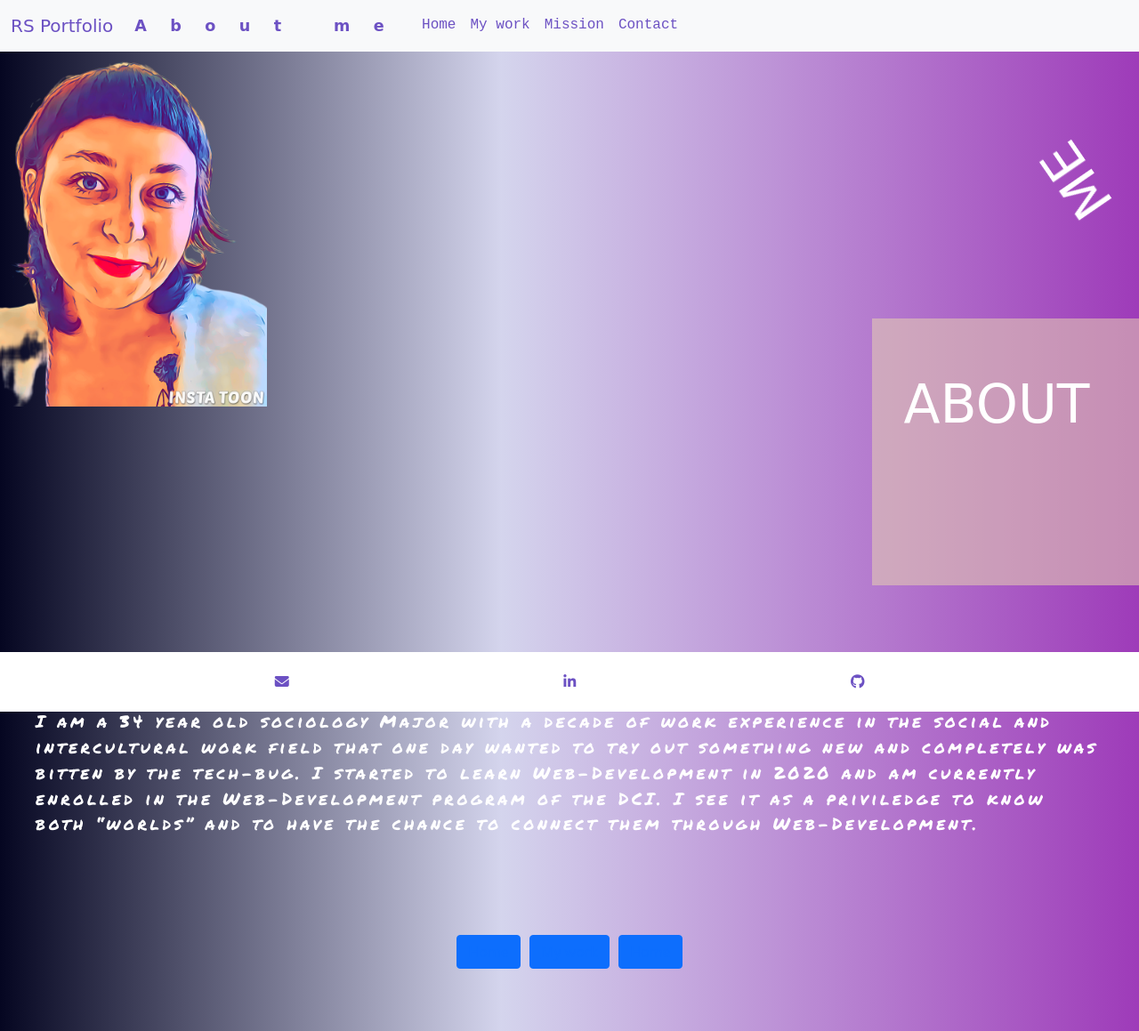
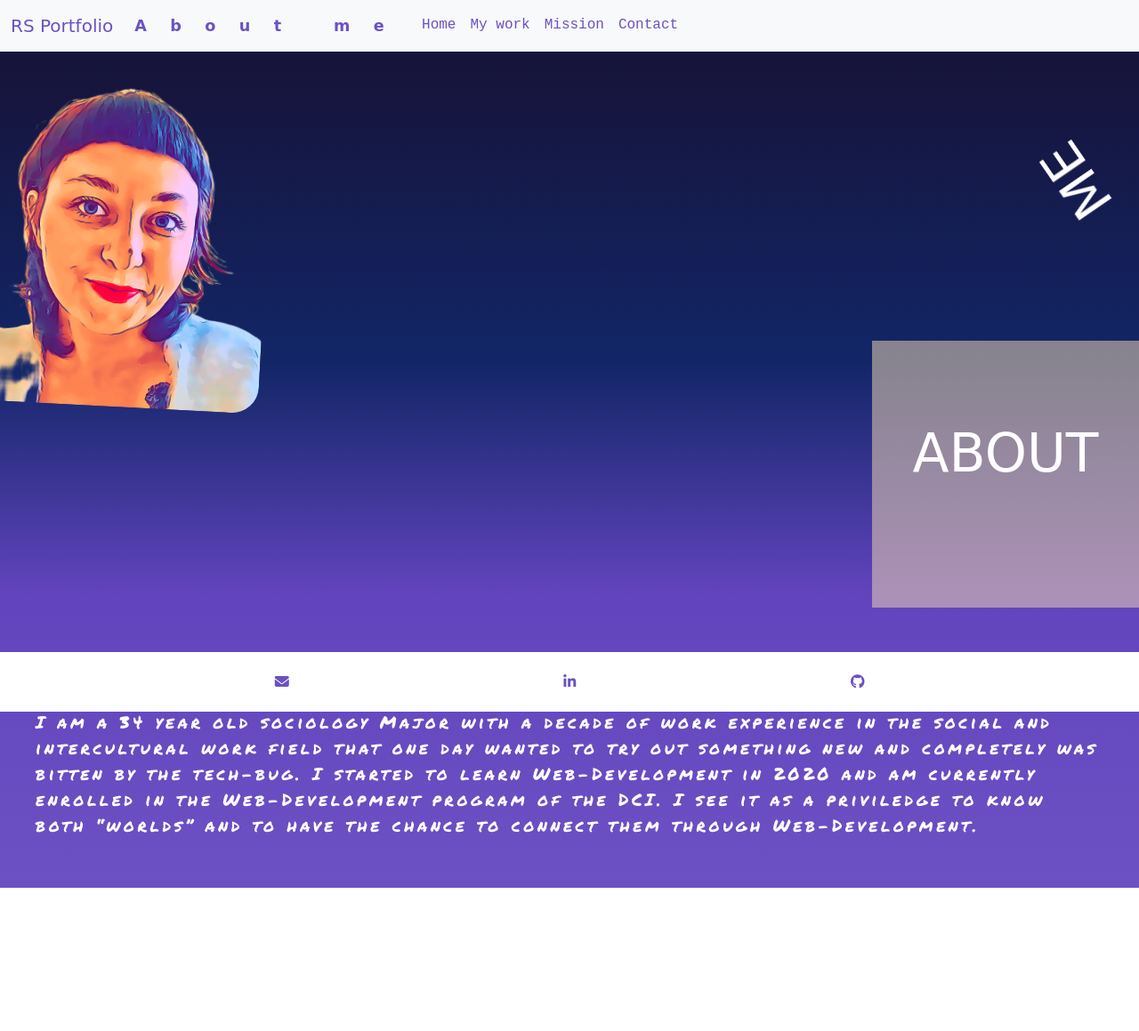
Before and after one commit to Reggie899/reggie899.github.io, a plain HTML site: page aboutme.html in a window 1280 px wide. Shown: the whole page at 89% size. After the commit the page ends 998 px from the top, so only its background shows below. Drawn offline with nearby package versions, Linux system fonts and the light colour scheme; a web font is replaced by a local one.

Commit message:
darker bg

```diff
--- a/aboutme.html
+++ b/aboutme.html
@@ -56,7 +56,7 @@
 
           <div class="roof">
   <div class="myImage">
-    <img  src="./meToon.png" width="300"> <!--src="profilbild.jpg"-->
+    <!-- <img  src="./meToon.png" width="250"> --src="profilbild.jpg"-->
   </div>
     <div class="about-animation">
     <h1><div class="about">ABOUT</div>
@@ -78,13 +78,7 @@
 I started to learn Web-Development in 2020 and  am currently enrolled in the Web-Development program of the DCI.  I see it as a priviledge to know both “worlds” and to have the chance to connect them through Web-Development.
 </p>
 </div>
-<div class="buttons">
-<button type="button" class="btn btn-primary"><a href="index.html">Home</a></button>
 
-<button type="button" class="btn btn-primary"><a href="mywork.html">My work</a></button>
-
-<button type="button" class="btn btn-primary"><a href="index.html">Home</a></button>
-</div>
 
 
 
--- a/style.css
+++ b/style.css
@@ -11,17 +11,24 @@
 }
 
 body {
-  background: rgb(5,6,33);
-background: linear-gradient(90deg, rgba(5,6,33,1) 0%, rgba(45,47,166,0.20211834733893552) 44%, rgba(158,59,185,1) 100%);
+
+  background: rgb(0,0,0);
+  background: linear-gradient(0deg, var(--primary-color) 0%, rgba(98,68,190,1) 33%, rgba(18,38,103,1) 59%, rgba(22,20,59,1) 92%);
+/*
+background: rgb(182,84,235);
+background: linear-gradient(0deg, rgba(182,84,235,1) 0%, rgba(98,68,190,1) 33%, rgba(18,38,103,1) 59%, rgba(22,20,59,1) 92%);
 
 
 
+  background: linear-gradient(90deg, rgba(5,6,33,1) 0%, rgba(8,8,37,0.20211834733893552) 44%, rgba(224,224,224,1) 100%);
+  /*background: rgb(5,6,33);
+background: linear-gradient(90deg, rgba(5,6,33,1) 0%, rgba(45,47,166,0.20211834733893552) 44%, rgba(158,59,185,1) 100%);
 
   /*background: rgb(10,15,140);
 background: linear-gradient(90deg, rgba(10,15,140,1) 0%, rgba(158,45,166,1) 56%, rgba(158,59,185,1) 100%);
   /*background: rgb(158,59,185);
-  /*background: linear-gradient(90deg, rgba(158,59,185,1) 0%, rgba(114,9,121,1) 35%, rgba(0,212,255,1) 100%);
-  /*background-color: var(--primary-color);*/
+  /*background: linear-gradient(90deg, rgba(158,59,185,1) 0%, rgba(114,9,121,1) 35%, rgba(0,212,255,1) 100%);*/
+ /* background-color: var(--primary-color);*/
 }
 
 .wrapper {
@@ -34,7 +41,10 @@ background: linear-gradient(90deg, rgba(10,15,140,1) 0%, rgba(158,45,166,1) 56%,
   font-family: 'Rock 3D', cursive;
 }
 
-
+.navbar-light .navbar-toggler {
+  color: var(--primary-color);
+  border-color: rgba(92, 92, 92, 0.1);
+}
 
 .nav-item {
   font-family: 'Nova Mono', monospace;
@@ -486,20 +496,26 @@ footer {
 }*/
 
 .myImage {
+  width: 300px;
+  height: 400px;
   position: relative;
   z-index: 2;
-}
+  border-radius:  15px 50px 30px 5px;
+background-image: url(./meToon.png);
+background-size: contain;
+background-repeat: no-repeat;
+background-position-y: 30px;
+transform: rotate(3deg);}
 
 .about {
-  margin-top: 60px;
-  margin-left: -20px;
+  margin-top: 90px;
 }
 
 .about-animation {
   width: 300px;
   height: 300px;
   right: 0;
-  top: 300px;
+  top: 325px;
   position: absolute;
   z-index: 1;
   background-color: rgba(230, 206, 178, 0.557);
@@ -640,7 +656,7 @@ footer {
   }
 
   100% {
-    transform: translateY(160px) translateX(-70px);
+    transform: translateY(190px) translateX(-70px);
   }
 }
 
@@ -657,13 +673,7 @@ font-size: 1.2em;
 letter-spacing: 0.19em;
 }
 
-.buttons {
-  gap: 10px;
-  display: flex;
-  justify-content: center;
-  margin-top: 70px;
-  margin-bottom: 70px;
-}
+
 
 .main2 {
   position: relative;
```
Also changed, not shown: index.html (+1 -1 lines).
